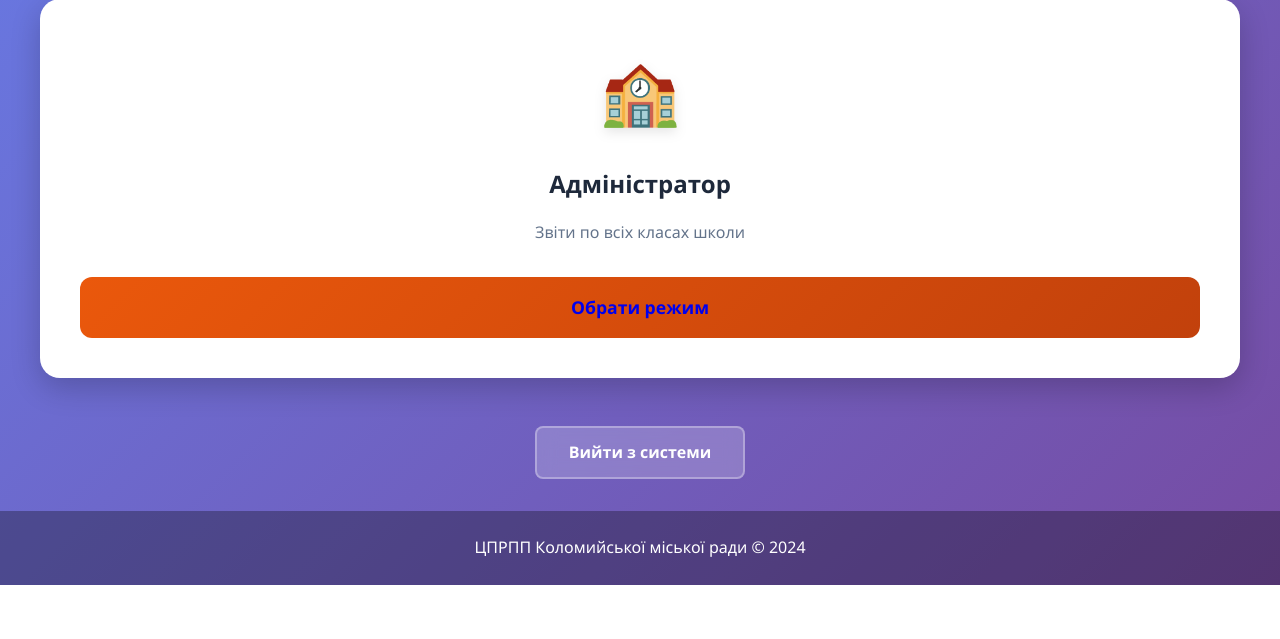
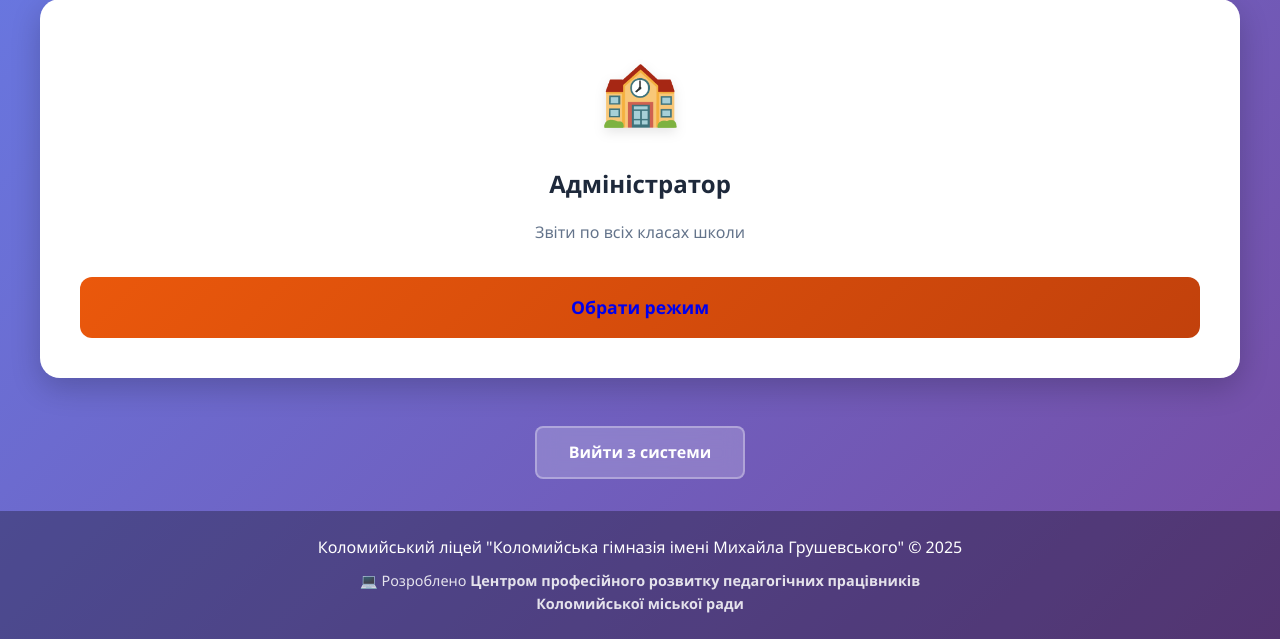
Before and after one commit to pastushak/school-monitoring, a Flask app: page /mode_selection in a window 1280 px wide. Shown: the part 358-997 px from the top of the page. Before the commit the page ends 943 px from the top, so only its background shows below. Run offline with Flask 3, Linux system fonts and the light colour scheme; the visitor is signed in with stand-in values (Sample User, id 1).

Commit message:
Add developer credits to footer - ЦПРПП Коломийської міської ради

```diff
--- a/templates/class_form.html
+++ b/templates/class_form.html
@@ -338,6 +338,9 @@
 
         <footer class="class-view-footer">
             <p>Коломийський ліцей "Коломийська гімназія імені Михайла Грушевського" © 2025</p>
+            <p style="margin-top: 0.5rem; font-size: 0.9rem; opacity: 0.85;">
+                    💻 Розроблено <strong>Центром професійного розвитку педагогічних працівників<br>Коломийської міської ради</strong>
+            </p>
         </footer>
     </div>
 
--- a/templates/class_report.html
+++ b/templates/class_report.html
@@ -465,6 +465,9 @@
 
         <footer class="report-footer">
             <p>Коломийський ліцей "Коломийська гімназія імені Михайла Грушевського" © 2025</p>
+            <p style="margin-top: 0.5rem; font-size: 0.9rem; opacity: 0.85;">
+                    💻 Розроблено <strong>Центром професійного розвитку педагогічних працівників<br>Коломийської міської ради</strong>
+            </p>
         </footer>
     </div>
 
--- a/templates/login.html
+++ b/templates/login.html
@@ -239,6 +239,7 @@
 
         <footer class="login-footer">
             <p>Коломийський ліцей "Коломийська гімназія імені Михайла Грушевського" © 2025</p>
+            <p style="margin-top: 0.5rem; font-size: 0.9rem; opacity: 0.85;">Розроблено <strong>Центром професійного розвитку педагогічних працівників Коломийської міської ради</strong></p>
         </footer>
     </div>
 </body>
--- a/templates/mode_selection.html
+++ b/templates/mode_selection.html
@@ -267,7 +267,10 @@
         </div>
 
         <footer class="mode-footer">
-            <p>ЦПРПП Коломийської міської ради © 2024</p>
+            <p>Коломийський ліцей "Коломийська гімназія імені Михайла Грушевського" © 2025</p>
+            <p style="margin-top: 0.5rem; font-size: 0.9rem; opacity: 0.85;">
+                    💻 Розроблено <strong>Центром професійного розвитку педагогічних працівників<br>Коломийської міської ради</strong>
+            </p>
         </footer>
     </div>
 </body>
--- a/templates/school_form.html
+++ b/templates/school_form.html
@@ -485,6 +485,9 @@
 
         <footer class="admin-footer">
             <p>Коломийський ліцей "Коломийська гімназія імені Михайла Грушевського" © 2025</p>
+            <p style="margin-top: 0.5rem; font-size: 0.9rem; opacity: 0.85;">
+                    💻 Розроблено <strong>Центром професійного розвитку педагогічних працівників<br>Коломийської міської ради</strong>
+            </p>
         </footer>
     </div>
 
--- a/templates/school_report.html
+++ b/templates/school_report.html
@@ -470,6 +470,9 @@
 
         <footer class="school-footer">
             <p>Коломийський ліцей "Коломийська гімназія імені Михайла Грушевського" © 2025</p>
+            <p style="margin-top: 0.5rem; font-size: 0.9rem; opacity: 0.85;">
+                    💻 Розроблено <strong>Центром професійного розвитку педагогічних працівників<br>Коломийської міської ради</strong>
+            </p>
         </footer>
     </div>
 
--- a/templates/subject_form.html
+++ b/templates/subject_form.html
@@ -379,6 +379,9 @@
 
         <footer class="subject-footer">
             <p>Коломийський ліцей "Коломийська гімназія імені Михайла Грушевського" © 2025</p>
+            <p style="margin-top: 0.5rem; font-size: 0.9rem; opacity: 0.85;">
+                    💻 Розроблено <strong>Центром професійного розвитку педагогічних працівників<br>Коломийської міської ради</strong>
+            </p>
         </footer>
     </div>
 
--- a/templates/teacher_form.html
+++ b/templates/teacher_form.html
@@ -303,6 +303,9 @@
 
         <footer class="teacher-form-footer">
             <p>Коломийський ліцей "Коломийська гімназія імені Михайла Грушевського" © 2025</p>
+            <p style="margin-top: 0.5rem; font-size: 0.9rem; opacity: 0.85;">
+                    💻 Розроблено <strong>Центром професійного розвитку педагогічних працівників<br>Коломийської міської ради</strong>
+            </p>
         </footer>
     </div>
 
```
